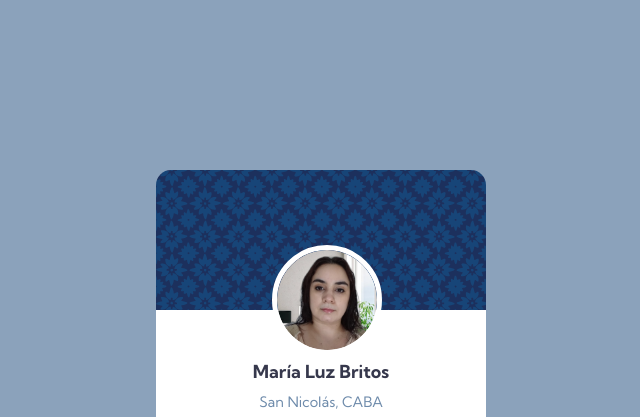
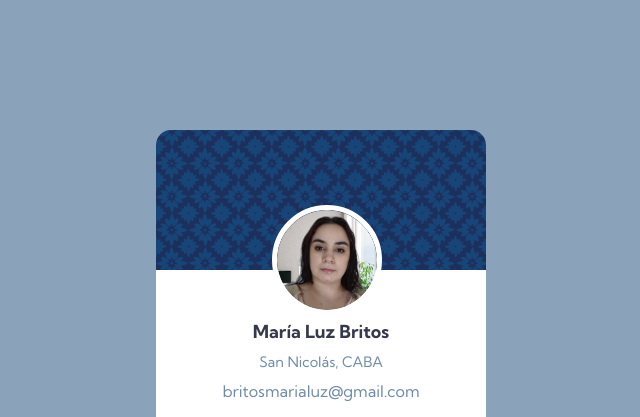
Before and after one commit to marialuz1982/CardWeb, a plain HTML site: page index.html in a window 1280 px wide. Shown: the top 417 px of the page, without its empty margins (319-959 px from the left). Drawn offline with Linux system fonts and the light colour scheme.

Commit message:
Arreglos

```diff
--- a/style.css
+++ b/style.css
@@ -16,9 +16,9 @@
     }
 
     .card-container {
-        margin: 170px auto 50px;
+        margin: 130px auto 50px;
         width: 330px;
-        height: 450px;
+        height: 390px;
         border-radius: 15px;
         overflow: hidden;
         position: relative;
```
